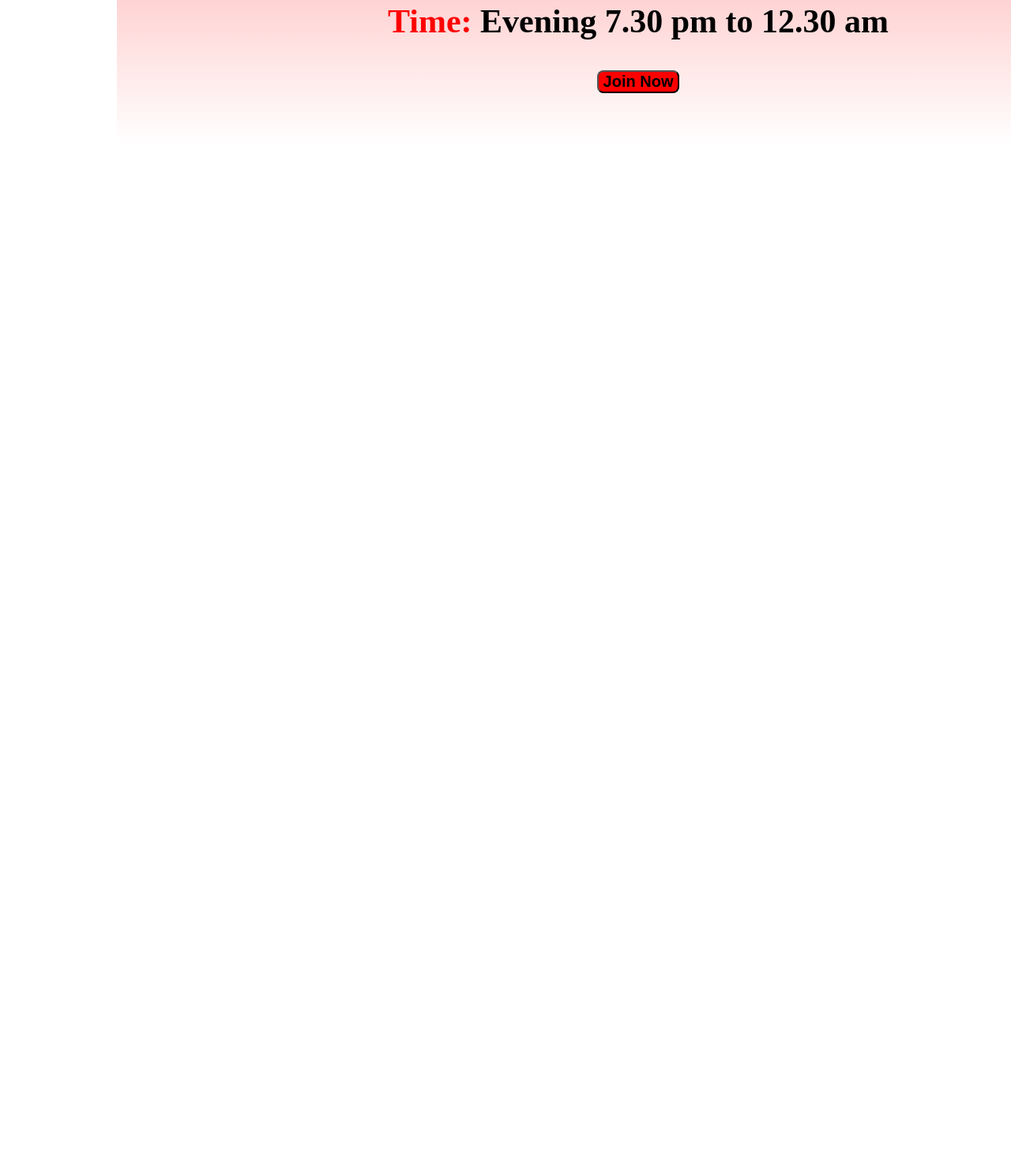
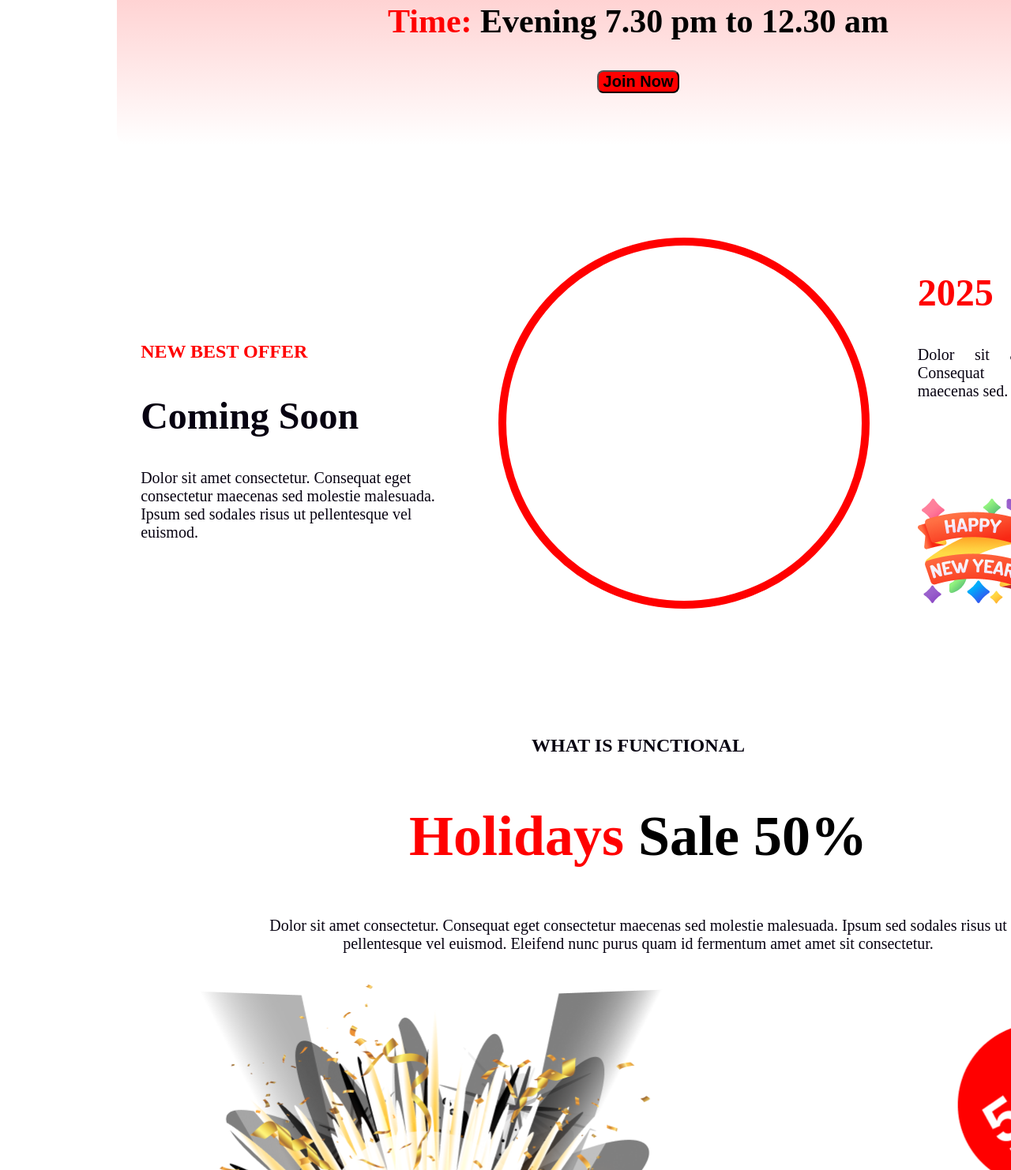
Before and after one commit to Sutradhar2071/new-year-offer, a plain HTML site: page index.html in a window 1280 px wide. Shown: the part 2714-4196 px from the top of the page at 79% size. Before the commit the page ends 3018 px from the top, so only its background shows below. Drawn offline with Linux system fonts and the light colour scheme.

Commit message:
ektar upor ekta pic

```diff
--- a/index.html
+++ b/index.html
@@ -39,6 +39,42 @@
                 <button class="btn-primary">Join Now</button>
             </div>
         </section>
+        <section class="hero-5">
+            <div class="hero-5-container">
+                <h3 class="hero-5-greeting">NEW BEST OFFER</h3>
+                <h2 class="hero-5-title">Coming Soon</h2>
+                <p class="hero-5-sub-title">Dolor sit amet consectetur. Consequat eget consectetur maecenas sed molestie malesuada. Ipsum sed sodales risus ut pellentesque vel euismod. </p>
+            </div>
+            <div class="hero-5-circle">
+
+            </div>
+            <div class="hero-5-text">
+                <div class="">
+                    <h2 class="hero-5-1-greeting">2025</h2>
+                    <p class="hero-5-sub-title hero-5-sub-title-2">Dolor sit amet consectetur. Consequat eget consectetur maecenas sed.</p>
+                </div>
+                <div class="hero-5-pic">
+                    <img src="./images/Group 96.png" alt="">
+                </div>
+            </div>
+        </section>
+        <section class="hero-6">
+            <div class="hero-6-container">
+                <h3 class="hero-6-great">WHAT IS FUNCTIONAL</h3>
+                <h2 class="hero-6-title"><span class="hero-6-btn">Holidays</span> Sale 50%</h2>
+                <p class="hero-6-sub-title">Dolor sit amet consectetur. Consequat eget consectetur maecenas sed
+                    molestie malesuada. Ipsum sed sodales risus ut pellentesque vel euismod. Eleifend nunc purus quam id fermentum amet amet sit consectetur.</p>
+            </div>
+           <div class="partho">
+            <div class="ringku">
+                <img class="hero-6-1-pic" src="./images/Rectangle 2.png" alt="">
+                <img class="hero-6-2-pic" src="./images/Group 75.png" alt="">
+            </div>
+            <div>
+                <img class="hero-6-3-pic" src="./images/Group 44.png" alt="">
+            </div>
+           </div>
+        </section>
     </main>
     <footer>
 
--- a/style/style.css
+++ b/style/style.css
@@ -62,13 +62,19 @@
     height: 600px;
     /* background-image:repeating-radial-gradient( left right, rgba(7, 2, 17, 1) 100%, rgba(7, 2, 17, 0) 0%,); */
     /* background-image: linear-gradient(to left right, rgba(7, 2, 17, 1) 0%, rgba(7, 2, 17, 0) 100%); */
-    background-image: repeating-linear-gradient(rgba(7, 2, 17, 1) 0%, rgba(7, 2, 17, 0) 100%);
+    /* background-image: repeating-linear-gradient(rgba(7, 2, 17, 1) 0%, rgba(7, 2, 17, 0) 100%); */
+    background: linear-gradient(to right, #000000, #ffffff);
     border-radius: 10px;
     margin: 120px 140px;
     display: flex;
     justify-content:space-evenly;
     align-items: center;
-    background-color: aqua;
+    /* background-color: aqua; */
+    /* height: 100vh;
+    display: flex;
+    justify-content: center;
+    align-items: center; */
+
 }
 .hero-3-container{
     padding: 126px 126px 94px 142px;
@@ -119,3 +125,144 @@
     font-weight: bold;
     font-size: 20px;
 }
+
+/* hero 5 styless */
+
+.hero-5{
+    width: 1320px;
+    height: 463px;
+    /* background-color: aqua; */
+    margin: 120px 140px;
+    display: flex;
+    justify-content: space-around;
+    align-items: center;
+}
+
+.hero-5-container{
+    /* text-align: center;
+    padding: 10px 20px; */
+    /* gap: 15px; */
+    width: 393px;
+    height: 255px;
+}
+
+.hero-5-greeting{
+    font-size: 24px;
+    color: #FF0000;
+    font-weight: 500px;
+}
+
+.hero-5-title{
+    font-size: 48px;
+    color: #070211;
+    font-weight: 900px;
+}
+
+.hero-5-sub-title{
+    font-size: 20px;
+    color: #070211;
+}
+
+.hero-5-circle{
+    width: 450px;
+    height: 450px;
+    border: 10px solid red;
+    border-radius: 50%;
+}
+
+.hero-5-1-greeting{
+    font-size: 48px;
+    font-weight: bold;
+    color: #FF0000;
+
+}
+
+.hero-5-abba{
+    gap: 16px;
+}
+
+.hero-5-text{
+    text-align:justify;
+    gap: 16px;
+}
+
+.hero-5-pic{
+    font-size: 20px;
+    width: 140px;
+    height: 140px;
+}
+
+.hero-5-sub-title-2{
+    width: 276px;
+    height: 170px;
+}
+
+/* section 6 style */
+
+.hero-6{
+    width: 1320px;
+    height: 986px;
+    /* background-color: aqua; */
+    margin: 120px 140px;
+}
+
+.hero-6-container{
+    text-align: center;
+    padding: 20px 150px;
+}
+
+.hero-6-great{
+    font-size: 24px;
+    font-weight: 600;
+    color: #070211;
+}
+
+.hero-6-btn{
+    color: #FF0000;
+}
+
+.hero-6-sub-title{
+    color: #070211;
+    font-size: 20px;
+    font-weight: 500;
+}
+
+.hero-6-title{
+    font-size: 72px;
+    font-weight: 900px;
+
+}
+
+.partho{
+    display: flex;
+    justify-content: space-between;
+    /* align-items: center; */
+}
+
+/* ektar upor arekta picture add korte amn korte hobe */
+.ringku{
+    position: relative;
+    width: 300px;
+    height: 300px;
+}
+
+.hero-6-2-pic{
+    position: absolute;
+    width: 796px;
+    height: 662px;
+    /* object-fit: cover; */
+}
+
+.hero-6-1-pic{
+    position: absolute;
+    width: 1320px;
+    height: 229px;
+    /* top: 100px;
+    left: 100px; */
+    top: 500px;
+}
+
+.hero-6-3-pic{
+    width: 305px;
+    height: 305px;
+}
```
